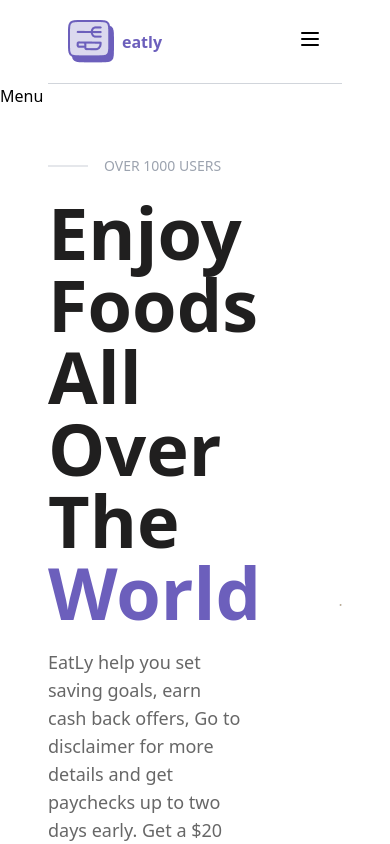
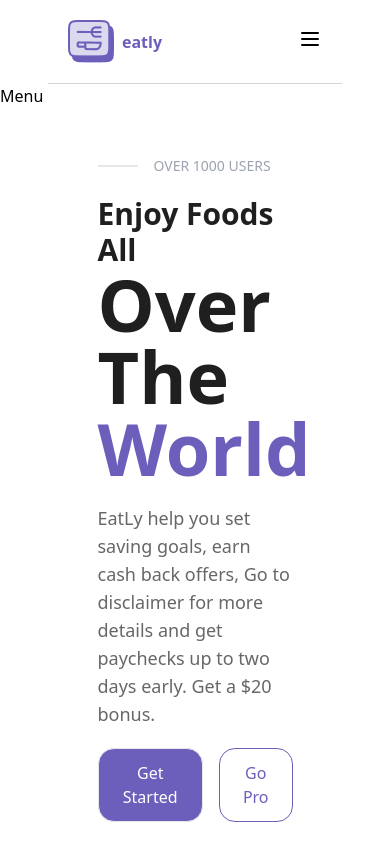
Before and after one commit to savitakatwe/Restaurant, a React (Vite) app: page /menu in a window 390 px wide. Shown: the top 844 px of the page. Built offline with nearby package versions, Linux system fonts and the light colour scheme.

Commit message:
AAded flex row

```diff
--- a/src/component/Hero/Hero.tsx
+++ b/src/component/Hero/Hero.tsx
@@ -3,13 +3,14 @@ import {Star} from "lucide-react";
 
 const Hero = () => {
     return <>
-        <div className="flex justify-between h-fit items-center">
+        <div className="flex flex-col md:flex-row justify-between h-fit items-center">
             <div className="w-1/2 m-12">
                 <div className="flex items-center gap-4">
                     <div className="border w-10"></div>
                     <p className="text-sm text-gray-400">OVER 1000 USERS</p>
                 </div>
-                <div className={"my-5"}><p className="text-7xl text-dark-primary font-semibold">Enjoy Foods All</p>
+                <div className={"my-5"}><p className="text-3xl md:text-7xl text-dark-primary font-semibold">Enjoy Foods
+                    All</p>
                     <p className="text-7xl text-dark-primary font-semibold">Over The<span
                         className="text-purple-primary"> World</span>
                     </p>
```
